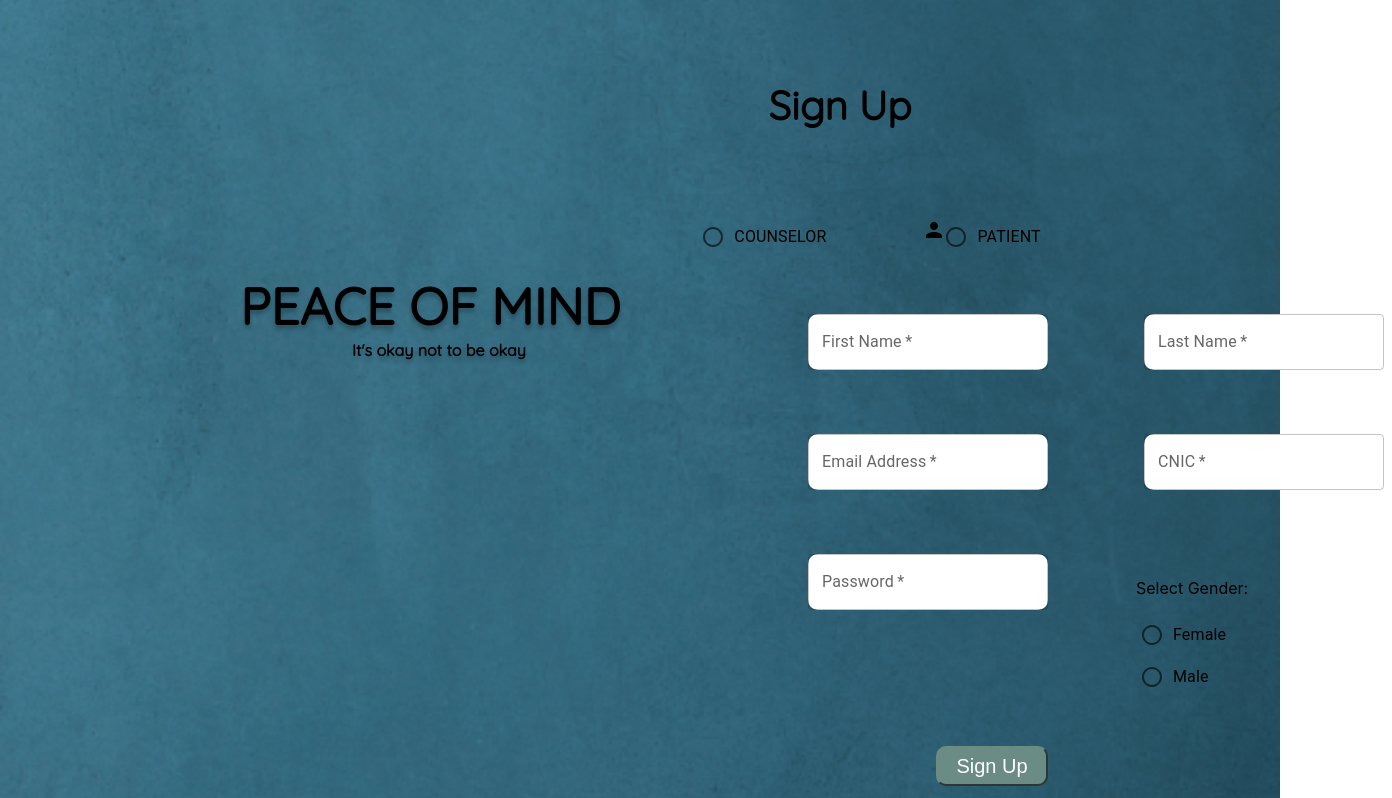
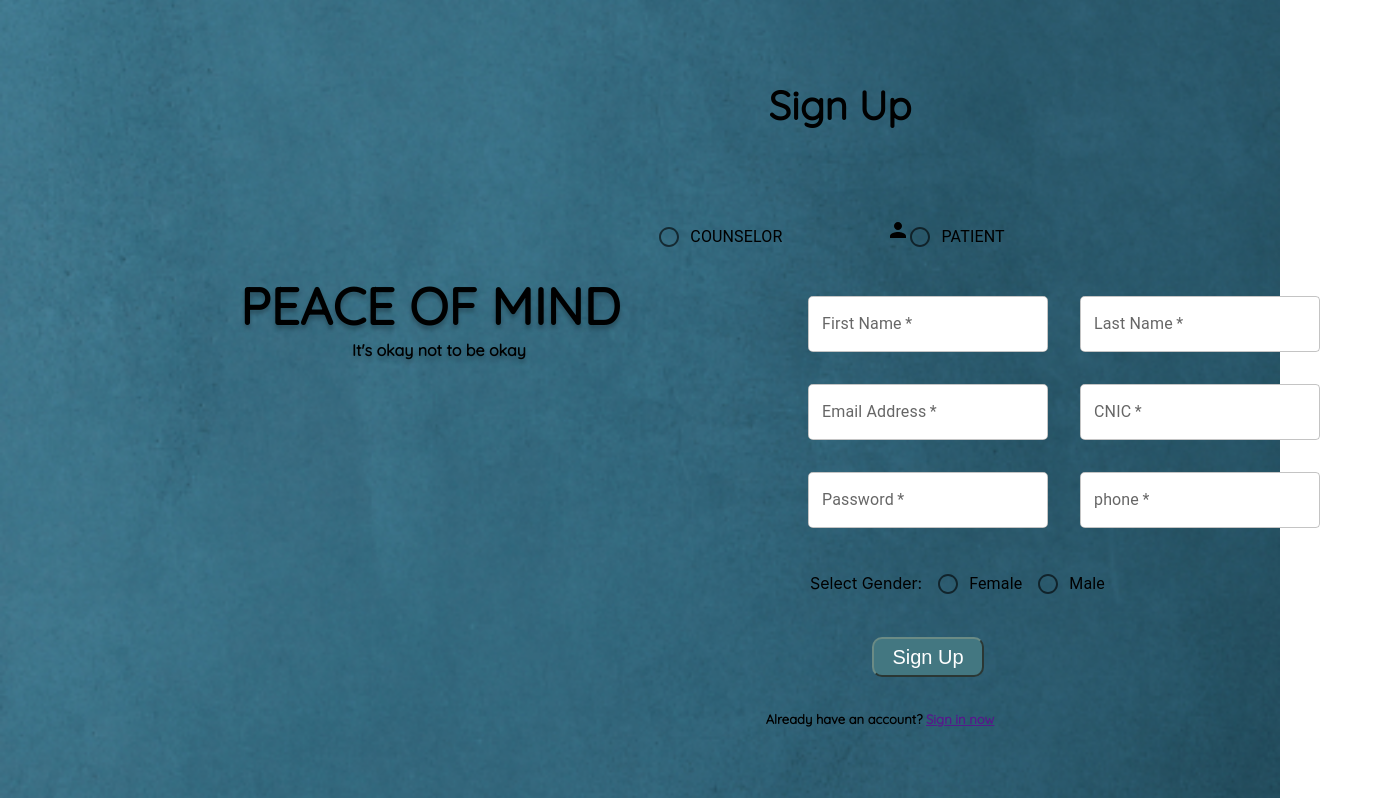
Before and after one commit to mohammadsabih6/React_FrontEnd, a React (Create React App) app: page / in a window 1280 px wide. Shown: the top 798 px of the page, 1392 px wide, since content can reach past the window. Built offline with nearby package versions, Linux system fonts and the light colour scheme.

Commit message:
css refactored

```diff
--- a/src/App.js
+++ b/src/App.js
@@ -9,7 +9,7 @@ function App() {
     <div className="App">
       <SignupForm/>
 
-      {/* <LoginPage /> */}
+      <LoginPage />
 
     </div>
   );
--- a/src/components/LoginPage.jsx
+++ b/src/components/LoginPage.jsx
@@ -263,7 +263,7 @@ const Loginform = () => {
               paddingTop: "18px",
               marginBottom: "30px",
               fontFamily: "Quicksand, sans-serif",
-              fontSize: "12px",
+              fontSize: "13px",
               fontWeight: "bold",
               color: "black",
             }}>
--- a/src/components/SignupPage.jsx
+++ b/src/components/SignupPage.jsx
@@ -1,14 +1,16 @@
+import React, { useState } from "react";
+import Radio from "@mui/material/Radio";
+import RadioGroup from "@mui/material/RadioGroup";
+import plan_background from "../images/plan_background.jpeg";
+import SvgIcon from '@mui/material/SvgIcon';
+import counselor from '../images/counselor.svg';
 
-import React, { useState } from 'react';
-import Radio from '@mui/material/Radio';
-import RadioGroup from '@mui/material/RadioGroup';
-import plan_background from '../images/plan_background.jpeg';
-import Box from '@mui/material/Box';
-import TextField from '@mui/material/TextField';
-import FormControl from '@mui/material/FormControl';
-import FormControlLabel from '@mui/material/FormControlLabel';
-import MedicalServicesIcon from '@mui/icons-material/MedicalServices';
-import PersonIcon from '@mui/icons-material/Person';
+import Box from "@mui/material/Box";
+import TextField from "@mui/material/TextField";
+import FormControl from "@mui/material/FormControl";
+import FormControlLabel from "@mui/material/FormControlLabel";
+import MedicalServicesIcon from "@mui/icons-material/MedicalServices";
+import PersonIcon from "@mui/icons-material/Person";
 
 const SignupForm = () => {
   const [fname, setFname] = useState("");
@@ -18,8 +20,11 @@ const SignupForm = () => {
   const [email, setEmail] = useState("");
   const [cnic, setCnic] = useState("");
   const [password, setPassword] = useState("");
-  const [gender, setGender] = useState('');
-  const [role, setRole] = useState('');
+  const [gender, setGender] = useState("");
+  const [role, setRole] = useState("");
+  const [specialization, setSpecialization] = useState("");
+  const [description, setDescription] = useState("");
+  const [guardian_phone_number, setGuardian_phone_number] = useState("");
 
   const resetForm = () => {
     setFname("");
@@ -29,8 +34,9 @@ const SignupForm = () => {
     setEmail("");
     setCnic("");
     setPassword("");
-    setGender('');
-    setRole('');
+    setGender("");
+    setRole("");
+    setGuardian_phone_number("");
   };
 
   const handleForm = async (e) => {
@@ -45,7 +51,8 @@ const SignupForm = () => {
       nationalId: cnic,
       password: password,
       gender: gender,
-      role: role
+      role: role,
+      guardian_phone_number: guardian_phone_number,
     };
 
     try {
@@ -78,34 +85,33 @@ const SignupForm = () => {
 
   return (
     <>
-    <div className="signup-container" style={{
+      <div
+        className="signup-container"
+        style={{
           backgroundImage: `url(${plan_background})`,
           backgroundPosition: "center",
           backgroundSize: "cover",
           backgroundRepeat: "no-repeat",
           height: "100vh",
-
         }}>
         <Box
           component="form"
           sx={{
-          display: 'flex',
-          flexDirection: 'column',
-          justifyContent: 'center',
-          '& .MuiTextField-root': {
+            display: "flex",
+            flexDirection: "column",
+            justifyContent: "center",
+            "& .MuiTextField-root": {
               m: 1,
-            width: '15rem',
-            backgroundColor: 'white',
-            color: 'black',
-            borderRadius: '10px',
-            borderColor: 'white',
+              width: "15rem",
+              backgroundColor: "white",
+              color: "black",
+              borderRadius: "5px",
+              borderColor: "white",
             },
-
           }}
           noValidate
           autoComplete="off"
-        onSubmit={handleForm}
-      >
+          onSubmit={handleForm}>
           <div>
             <h1
               style={{
@@ -114,19 +120,27 @@ const SignupForm = () => {
                 fontWeight: "bolder",
                 marginTop: "5rem",
                 textAlign: "center",
-              marginLeft: "25rem"
-            }}
-          >Sign Up</h1>
-          <div style={{ textAlign: "left", marginLeft: "15rem", marginTop: "9rem",display: "block" }}>
+                marginLeft: "25rem",
+              }}>
+              Sign Up
+            </h1>
+            <div
+              style={{
+                textAlign: "left",
+                marginLeft: "15rem",
+                marginTop: "9rem",
+                display: "block",
+              }}>
               <h2
                 style={{
                   fontFamily: "Quicksand, sans-serif",
                   fontSize: "3.2rem",
                   fontWeight: "bolder",
                   textShadow: "0px 4px 4px rgba(0, 0, 0, 0.25)",
-                marginRight: "10rem"
-              }}
-            >PEACE OF MIND</h2>
+                  marginRight: "10rem",
+                }}>
+                PEACE OF MIND
+              </h2>
               <p
                 style={{
                   fontFamily: "Quicksand, sans-serif",
@@ -135,54 +149,71 @@ const SignupForm = () => {
                   marginLeft: "7rem",
                   marginTop: "-2.5rem",
                   textShadow: "0px 4px 4px rgba(0, 0, 0, 0.25)",
-                textAlign: "left"
-              }}
-            >It's okay not to be okay</p>
+                  textAlign: "left",
+                }}>
+                It's okay not to be okay
+              </p>
             </div>
-          <div style={{ display: 'flex', justifyContent: 'center', marginBottom: '30px', borderRadius: '10px', marginLeft: "30rem",  marginTop: "-10rem"  }}>
-            <div style={{ marginRight: '10%',}}>
-              {/* <MedicalServicesIcon /> */}
+            <div
+              style={{
+                display: "flex",
+                justifyContent: "center",
+                marginBottom: "30px",
+                borderRadius: "5px",
+                marginLeft: "25rem",
+                marginTop: "-10rem",
+              }}>
+              <div style={{ marginRight: "10%" }}>
                 <FormControlLabel
-
                   value="COUNSELOR"
-
                   control={<Radio />}
                   label="COUNSELOR"
-                checked={role === 'COUNSELOR'}
+                  checked={role === "COUNSELOR"}
                   onChange={handleRoleChange}
+                  icon={
+                    <SvgIcon style={{ width: '2rem', height: '2rem' }}>
+                    <img src={counselor} alt="Counselor Icon" style={{ width: '100%', height: '100%' }} />
+                  </SvgIcon>
+                  }
+
                 />
               </div>
-            <div style={{marginTop : ""}}>
+              <div style={{ marginTop: "" }}>
                 <PersonIcon />
                 <FormControlLabel
                   value="PATIENT"
                   control={<Radio />}
                   label="PATIENT"
-                checked={role === 'PATIENT'}
+                  checked={role === "PATIENT"}
                   onChange={handleRoleChange}
                 />
               </div>
             </div>
-      <div className="mainForm" style={ //start
+            <div
+              className="firstrow"
+              style={
+                //start
                 {
                   display: "flex",
                   marginLeft: "50rem",
-              marginTop: "3rem"
+                  marginTop: "1rem",
                 }
               }>
-          <div style={{ display: "flex", flexDirection: "column", alignItems: "center"}}>
+              <div style={{}}>
                 {/* <label style={{ marginRight: "6rem", fontSize: "0.8rem" }}>Enter Your First Name:</label> */}
                 <TextField
                   id="outlined-multiline-flexible"
                   label="First Name"
                   required
-              value={fname} // Connect value to state variable
-              onChange={(e) => setFname(e.target.value)} // Update state on change
+                  value={fname}
+                  onChange={(e) => setFname(e.target.value)}
                 />
+              </div>
+              <div
+                style={{
+                  paddingLeft: "1rem",
+                }}>
 
-          </div>
-          <div style={{ display: "flex", flexDirection: "column", alignItems: "center" , paddingLeft: "5rem" }}>
-          {/* <label style={{ marginRight: "6rem", fontSize: "0.8rem" }}>Enter Your Last Name:</label> */}
                 <TextField
                   id="outlined-multiline-flexible"
                   label="Last Name"
@@ -190,21 +221,25 @@ const SignupForm = () => {
                   value={lname}
                   onChange={(e) => setLname(e.target.value)}
                 />
-
+              </div>
             </div>
 
-
-        </div>
-
-
-       <div className="secrow"  style={ //start
+            <div
+              className="secrow"
+              style={
+                //start
                 {
                   display: "flex",
                   marginLeft: "50rem",
-              marginTop: "3rem"
+                  marginTop: "1rem",
+                }
+              }>
+              <div
+                style={{
+                  display: "flex",
+                  flexDirection: "column",
+                  alignItems: "center",
                 }}>
-
-          <div style={{ display: "flex", flexDirection: "column", alignItems: "center" , }}>
                 {/* <label style={{ marginRight: "8rem", fontSize: "0.8rem", color: "white" }}>Enter Your Email:</label> */}
                 <TextField
                   id="outlined-multiline-flexible"
@@ -213,9 +248,14 @@ const SignupForm = () => {
                   value={email}
                   onChange={(e) => setEmail(e.target.value)}
                 />
-
               </div>
-          <div style={{ display: "flex", flexDirection: "column", alignItems: "center", paddingLeft: "5rem" }}>
+              <div
+                style={{
+                  display: "flex",
+                  flexDirection: "column",
+                  alignItems: "center",
+                  paddingLeft: "1rem",
+                }}>
                 {/* <label style={{ marginRight: "8rem", fontSize: "0.8rem" }}>Enter Your CNIC:</label> */}
                 <TextField
                   id="outlined-multiline-flexible"
@@ -224,21 +264,67 @@ const SignupForm = () => {
                   value={cnic}
                   onChange={(e) => setCnic(e.target.value)}
                 />
-
               </div>
             </div>
 
+            <div className="thirdrow">
+              <div
+                style={{
+                  display: "flex",
+                  flexDirection: "row",
+                  marginLeft: "50rem",
+                }}>
 
 
-   <div className="thirdrow" style={ //start
+                {role === "COUNSELOR" && (
+                  <div
+                    style={{
+                      marginTop: "1rem",
+                      display: "flex",
+                      FlexDirection: "row",
+                      width: "100%",
+                    }}>
+                    <div>
+                      <TextField
+                        id="outlined-multiline-flexible"
+                        label="Specialization"
+                        required
+                        value={specialization}
+                        onChange={(e) => setSpecialization(e.target.value)}
+                      />
+                    </div>
+                    <div>
+                      <TextField
+                        style={{ marginLeft: "1.5rem" }}
+                        id="outlined-multiline-flexible"
+                        label="Description"
+                        required
+                        multiline
+                        value={description}
+                        onChange={(e) => setDescription(e.target.value)}
+                      />
+                    </div>
+                  </div>
+                )}
+              </div>
+            </div>
+            {/*  third row */}
+
+            <div
+              className="fourthrow"
+              style={
+                //start
                 {
                   display: "flex",
                   marginLeft: "50rem",
-              marginTop: "3rem",
-
-            }} >
-        <div style={{ display: "flex", flexDirection: "column", alignItems: "center"}}>
-        {/* <label style={{ marginRight: "7rem", fontSize: "0.8rem" }}>Enter Your Password:</label> */}
+                  marginTop: "1rem",
+                }
+              }>
+              <div
+                style={{
+                  display: "flex",
+                  flexDirection: "row",
+                }}>
                 <TextField
                   id="outlined-multiline-flexible"
                   label="Password"
@@ -248,36 +334,118 @@ const SignupForm = () => {
                   onChange={(e) => setPassword(e.target.value)}
                 />
 
+                <div
+                  style={{
+                    paddingLeft: "1rem",
+                  }}>
+                  <TextField
+                    id="outlined-multiline-flexible"
+                    label="phone"
+                    required
+                    value={phone}
+                    onChange={(e) => setPhone(e.target.value)}
+                  />
                 </div>
+              </div>
+            </div>
+            {/*fourth row */}
+            <div
+              className="fifthrow"
+              style={
+                //start
+                {
+                  display: "flex",
+                  marginLeft: "50rem",
+                  marginTop: "1rem",
+                }
+              }>
+                <div className="guardianNumber">
 
-        <div style={{ display: 'flex', flexDirection: 'column', alignItems: 'center', marginTop: '1rem', paddingLeft: "5rem" }}>
-          <p>Select Gender:</p>
+                  {role === "PATIENT" && (
+                  <div style={{}}>
+                    <TextField
+                      id="outlined-multiline-flexible"
+                      label="guardian_phone_number"
+                      required
+                      value={guardian_phone_number}
+                      onChange={(e) => setGuardian_phone_number(e.target.value)}
+                    />
+                  </div>
+                )}
+                </div>
+              <div style={{marginTop: "5px", marginLeft: "10px"}}>
+                <p>
+                  Select Gender:
+
                 <FormControl component="fieldset">
                   <RadioGroup
                     aria-label="gender"
                     name="gender"
                     value={gender}
                     onChange={handleGenderChange}
-              style={{ flexDirection: 'column' }}
-            >
-              <FormControlLabel value="female" control={<Radio />} label="Female" />
-              <FormControlLabel value="male" control={<Radio />} label="Male" />
+                    style={{
+                      flexDirection: "row",
+                     marginTop: "-10px",
+                      paddingLeft: "1rem",
+                    }}>
+                    <FormControlLabel
+                      value="female"
+                      control={<Radio />}
+                      label="Female"
+                    />
+                    <FormControlLabel
+                      value="male"
+                      control={<Radio />}
+                      label="Male"
+                    />
                   </RadioGroup>
                 </FormControl>
-        </div>
+                </p>
               </div>
             </div>
 
-        <div style={{ marginBottom: '1rem', borderRadius: '10px', textAlign: 'center' }}>
-          <button type="submit" style={{ borderRadius: '10px', backgroundColor: '#6b8b85', color: 'white', fontSize: '20px', borderColor: "#6b8b85", width: "7rem", height: "2.5rem", marginLeft: "55%", marginTop: "3rem" }}>
+
+          </div>
+
+          <div
+            style={{
+              marginBottom: "1rem",
+              borderRadius: "10px",
+              textAlign: "center",
+            }}>
+            <button
+              type="submit"
+              style={{
+                borderRadius: "10px",
+                backgroundColor: "#437781",
+                color: "white",
+                fontSize: "20px",
+                borderColor: "#6b8b85",
+                width: "7rem",
+                height: "2.5rem",
+                marginLeft: "45%",
+                marginTop: "1rem",
+              }}>
               Sign Up
             </button>
           </div>
 
+          <p
+            style={{
+              marginLeft: "30rem",
+              paddingTop: "5px",
+              marginBottom: "30px",
+              fontFamily: "Quicksand, sans-serif",
+              fontSize: "13px",
+              fontWeight: "bold",
+              color: "black",
+            }}>
+            Already have an account? <a href="">Sign in now</a>
+          </p>
         </Box>
       </div>
     </>
   );
-}
+};
 
 export default SignupForm;
```
Also changed, not shown: src/images/counselor.svg (added), src/images/patient.png (added). Lines whose indentation alone changed are shown as unchanged.
